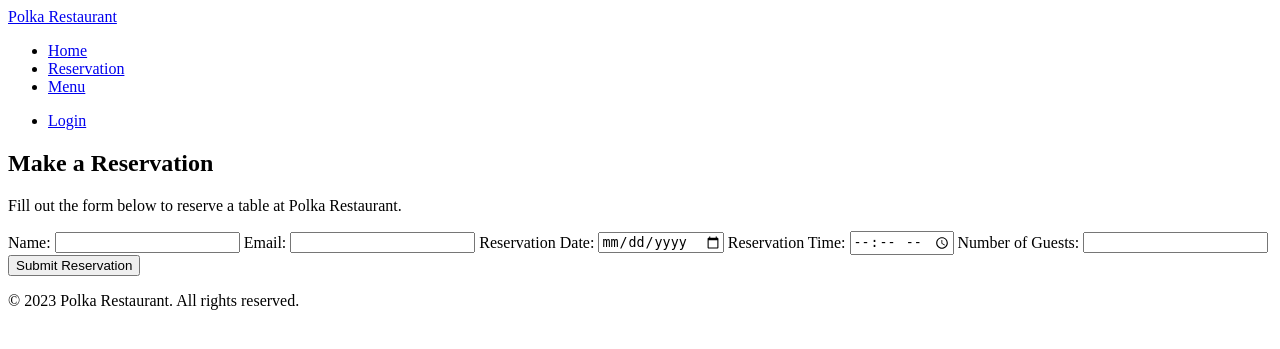
After one commit to aleksandrasucho/polish-restaurant, a Django app: page /create_reservation/ in a window 1280 px wide. The commit adds this page. Shown: the top 349 px of the page. Run offline with Django 3.2, Linux system fonts and the light colour scheme.

Commit message:
Add create_reservation.html template and update views.py

```diff
--- a/reservations/forms.py
+++ b/reservations/forms.py
@@ -10,17 +10,15 @@ class ReservationForm(forms.ModelForm):
     class Meta:
         model = Reservation
         fields = [
-            'name', 'customer_email', 'date', 'time',
-            'notes', 'number_of_guests'
+            'name', 'date', 'time', 'notes', 'number_of_guests'
         ]
 
         widgets = {
-                'name': forms.TextInput(attrs={'class': 'form-control'}),
-                'customer_email': forms.EmailInput(attrs={'class': 'form-control'}),
-                'date': DateInput(attrs={'class': 'form-control', 'type': 'date'}),
-                'notes': forms.Textarea(attrs={'class': 'form-control', 'rows': 3}),
-                'number_of_guests': forms.NumberInput(attrs={'class': 'form-control', 'min': 1, 'max': 8}),
-            }
+            'name': forms.TextInput(attrs={'class': 'form-control'}),
+            'date': DateInput(attrs={'class': 'form-control', 'type': 'date'}),
+            'notes': forms.Textarea(attrs={'class': 'form-control', 'rows': 3}),
+            'number_of_guests': forms.NumberInput(attrs={'class': 'form-control', 'min': 1, 'max': 8}),
+        }
 
     def clean(self):
         cleaned_data = super().clean()
--- a/reservations/urls.py
+++ b/reservations/urls.py
@@ -1,7 +1,8 @@
 from django.urls import path
-from .views import HomeView, MenuView
+from .views import HomeView, MenuView, ReservationView
 
 urlpatterns = [
     path('', HomeView.as_view(), name="base"),
     path('menu/', MenuView.as_view(), name="menu"),
+    path('create_reservation/', ReservationView.as_view(), name="reservation" )
 ]
--- a/reservations/views.py
+++ b/reservations/views.py
@@ -1,6 +1,8 @@
 from django.views import View
-from django.shortcuts import render
+from django.shortcuts import render, redirect
 from django.views import generic
+from django.views.generic import ListView, DetailView
+from .forms import ReservationForm
 
 class HomeView(generic.TemplateView):
     """
@@ -17,8 +19,27 @@ class MenuView(generic.TemplateView):
     def get(self, request):
         return render(request, 'menu.html')
 
-#def home(request):
-#   return render(request, 'base.html', {})
+class ReservationView(generic.TemplateView):
+    template_name = 'create_reservation.html'
 
-#def menu(request):
-#   return render(request, 'menu.html')
+    def get(self, request):
+        form = ReservationForm()
+        return render(request, self.template_name, {'form': form})
+
+    def post(self, request):
+        form = ReservationForm(request.POST)
+
+        if form.is_valid():
+            # If the form is valid, create a Reservation instance but don't save it to the database yet (commit=False)
+            reservation = form.save(commit=False)
+
+            if request.user.is_authenticated:
+                reservation.user = request.user
+
+            # Save the reservation to the database
+            reservation.save()
+
+            # Redirect to a confirmation page with details of the reservation
+            return render(request, 'reservation_confirmation.html', {'reservation': reservation})
+        else:
+            return render(request, self.template_name, {'form': form})
--- a/templates/base.html
+++ b/templates/base.html
@@ -17,11 +17,12 @@
         </div>
         <ul>
             <li><a href="{% url 'base' %}">Home</a></li>
+            <li><a href="{% url 'reservation' %}">Reservation</a></li>
             <li><a href="{% url 'menu' %}">Menu</a></li>
         </ul>
         <ul>
             {% if user.is_authenticated %}
-            <li><a href="{% url 'logout' %}">Logout</a></li>
+            <li><a href="#">Logout</a></li>
             {% else %}
             <li><a href="{% url 'login' %}">Login</a></li>
             {% endif %}
--- /dev/null
+++ b/templates/create_reservation.html
@@ -0,0 +1,30 @@
+{% extends 'base.html' %}
+
+{% block content %}
+    <section class="reservation-section">
+        <h2>Make a Reservation</h2>
+        <p>Fill out the form below to reserve a table at Polka Restaurant.</p>
+
+        <form method="post" action="{% url 'reservation' %}">
+            {% csrf_token %}
+
+            <!-- Your reservation form fields go here -->
+            <label for="name">Name:</label>
+            <input type="text" id="name" name="name" required>
+
+            <label for="email">Email:</label>
+            <input type="email" id="email" name="email" required>
+
+            <label for="date">Reservation Date:</label>
+            <input type="date" id="date" name="date" required>
+
+            <label for="time">Reservation Time:</label>
+            <input type="time" id="time" name="time" required>
+
+            <label for="guests">Number of Guests:</label>
+            <input type="number" id="guests" name="guests" min="1" required>
+
+            <button type="submit">Submit Reservation</button>
+        </form>
+    </section>
+{% endblock %}
```
